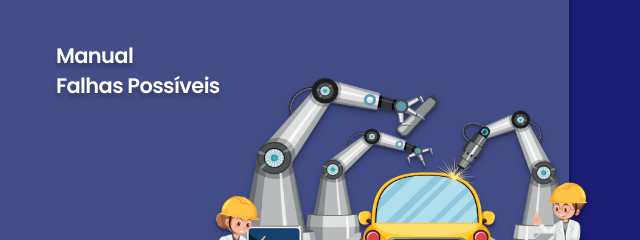
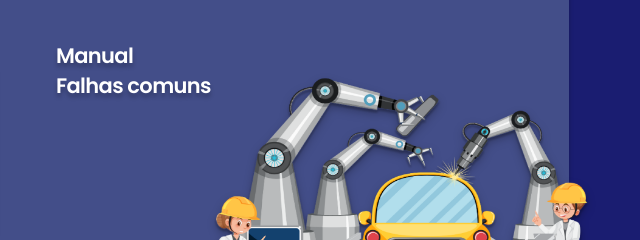
Before and after one commit to sbieel/sbieel.github.io, a plain HTML site: page index.html in a window 1280 px wide. Shown: the part 461-701 px from the top of the page, 615-1255 px from the left. Drawn offline with Linux system fonts and the light colour scheme.

Commit message:
Update index.html

```diff
--- a/index.html
+++ b/index.html
@@ -57,7 +57,7 @@
         <button class="btn btn-primary" type="button" id="btnenviar">Enviar</button>
       </div>
       <a href="https://drive.google.com/file/d/1-RZ8EyvyxXXvliZaUbaCo_Nf0ltYa4Iz/view?usp=sharing" target="_blank" id="maquinapdf">Manual</a>
-      <a href="https://drive.google.com/file/d/1NZXspwzY8CNPx6DziNTjOoX29VnDr8A6/view" target="_blank" id="falhapdf">Falhas Possíveis</a>
+      <a href="https://drive.google.com/file/d/1NZXspwzY8CNPx6DziNTjOoX29VnDr8A6/view" target="_blank" id="falhapdf">Falhas comuns</a>
 
       <img src="images/maquina.png" alt="Imagem bonita" id="imagea" >
     </form>
```
